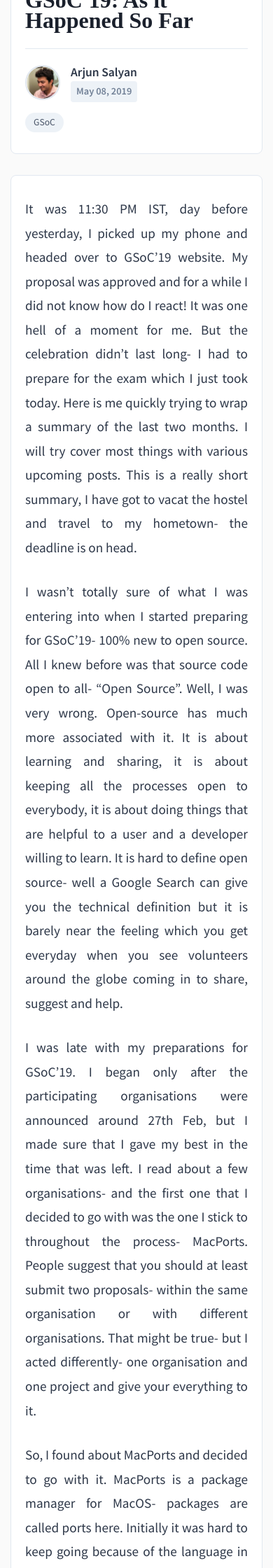
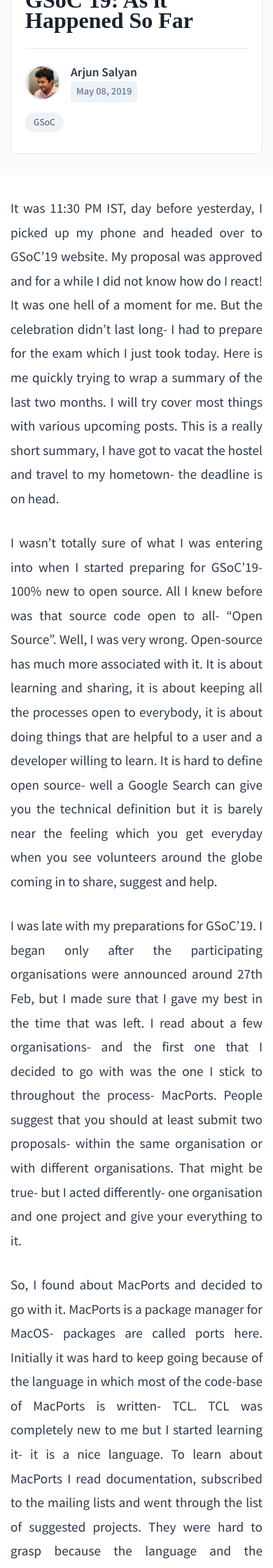
Before and after one commit to arjunsalyan/arjunsalyan.github.io, a Jekyll site: the page built from _posts/2019-05-08-gsoc19-as-it-happened-so-far.md, in a window 390 px wide. Shown: the part 425-2665 px from the top of the page at 70% size. Built offline with Jekyll 4.4.1, drawn with Linux system fonts in a browser that asks for light colours; nearby versions of some CDN libraries; some web fonts are replaced; comment, search, counter and statistics services are not loaded.

Commit message:
single post: remove content box on mobiles

```diff
--- a/css/main.css
+++ b/css/main.css
@@ -1635,7 +1635,14 @@ footer a {
   }
 
   .article-body {
-    padding: 30px 20px;
+    margin-left: -15px;
+    margin-right: -15px;
+    width: calc(100% + 30px);
+    padding: 30px 15px;
+    background: #ffffff;
+    border: none;
+    box-shadow: none;
+    border-radius: 0;
   }
 
   .article-header {
```
